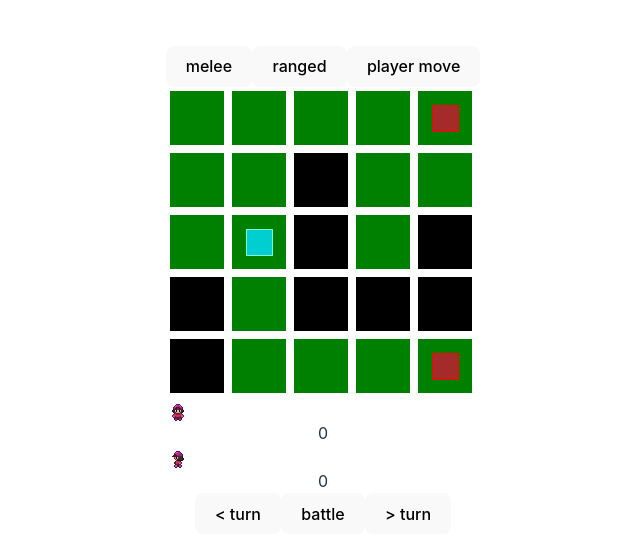
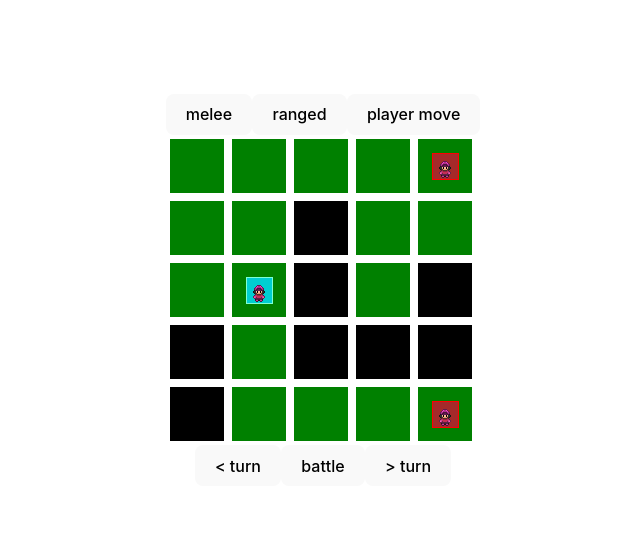
Before and after one commit to sasham43/gm-vue, a Vue app: page / in a window 1280 px wide. Shown: the part 110-668 px from the top of the page, without its empty margins (317-957 px from the left). Built offline with nearby package versions, Linux system fonts and the light colour scheme.

Commit message:
find sprite direction when moving

```diff
--- a/src/components/Actor.vue
+++ b/src/components/Actor.vue
@@ -1,4 +1,5 @@
 <script>
+import Sprite from "./Sprite.vue";
 export default {
   props: {
     type: String,
@@ -9,6 +10,10 @@ export default {
     y: Number,
     isEnemy: Boolean,
     health: Number,
+    spritePose: {
+      type: String,
+      default: "standing",
+    },
   },
   data() {
     return {
@@ -53,6 +58,9 @@ export default {
       }px`;
     },
   },
+  components: {
+    Sprite,
+  },
 };
 </script>
 <template>
@@ -60,7 +68,9 @@ export default {
     :style="{ top: top, left: left }"
     :class="{ enemy: this.isEnemy, dead: health <= 0 }"
     class="actor"
-  ></div>
+  >
+    <Sprite spritesheet="src/assets/hero-1.png" :pose="spritePose"></Sprite>
+  </div>
 </template>
 
 <style scoped>
--- a/src/components/Game.vue
+++ b/src/components/Game.vue
@@ -303,6 +303,20 @@ export default {
       let step = 0;
 
       let steppingInterval = window.setInterval(function () {
+        // calculate sprite direction
+        console.log("actor", actor.x, path[step].x, actor.y, path[step].y);
+        let spriteDirection = "";
+        if (actor.x == path[step].x && actor.y > path[step].y) {
+          spriteDirection = "n-walk";
+        } else if (actor.x == path[step].x && actor.y < path[step].y) {
+          spriteDirection = "s-walk";
+        } else if (actor.x > path[step].x && actor.y == path[step].y) {
+          spriteDirection = "w-walk";
+        } else if (actor.x == path[step].x && actor.y == path[step].y) {
+          spriteDirection = "e-walk";
+        }
+        actor.spritePose = spriteDirection;
+        // check if in attack range and break loop
         actor.x = path[step].x;
         actor.y = path[step].y;
 
@@ -438,8 +452,8 @@ export default {
     ></TileMap>
     <Actor v-bind="player" :tiles="tiles"></Actor>
     <Actor v-for="enemy in enemies" :isEnemy="true" v-bind="enemy"></Actor>
-    <Sprite pose="standing" spritesheet="src/assets/hero-1.png"></Sprite>
-    <Sprite pose="w-walk" spritesheet="src/assets/hero-1.png"></Sprite>
+    <!-- <Sprite pose="standing" spritesheet="src/assets/hero-1.png"></Sprite>
+    <Sprite pose="w-walk" spritesheet="src/assets/hero-1.png"></Sprite> -->
   </div>
   <div>
     <button @click="previousTurn()">&lt; turn</button>
--- a/src/components/Sprite.vue
+++ b/src/components/Sprite.vue
@@ -137,13 +137,13 @@ export default {
     },
     watchPose() {
       if (this.pose.includes("walk")) {
-        console.log("oh no here we are");
+        // console.log("oh no here we are");
         this.animPoses = this.poses.filter((pose) => {
-          console.log("pose?", pose.pose.includes(this.pose));
+          //   console.log("pose?", pose.pose.includes(this.pose));
           return pose.pose.includes(this.pose);
         });
 
-        console.log("this.animPoses mounted", this.animPoses);
+        // console.log("this.animPoses mounted", this.animPoses);
 
         window.clearInterval(this.animating);
 
@@ -223,9 +223,9 @@ export default {
   <div class="sprite-container">
     <img class="sprite" :src="spritesheet" :style="{ top: top, left: left }" />
   </div>
-  <div>
+  <!-- <div>
     {{ animStep }}
-  </div>
+  </div> -->
   <!-- <div
     class="sprite"
     :style="{
```
